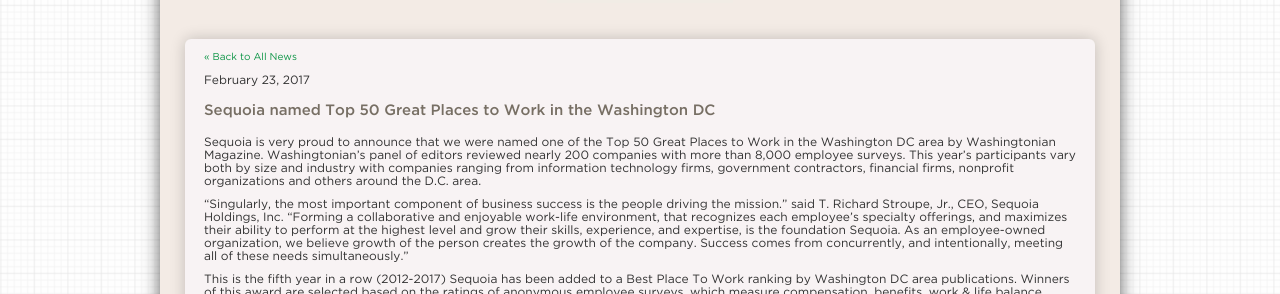
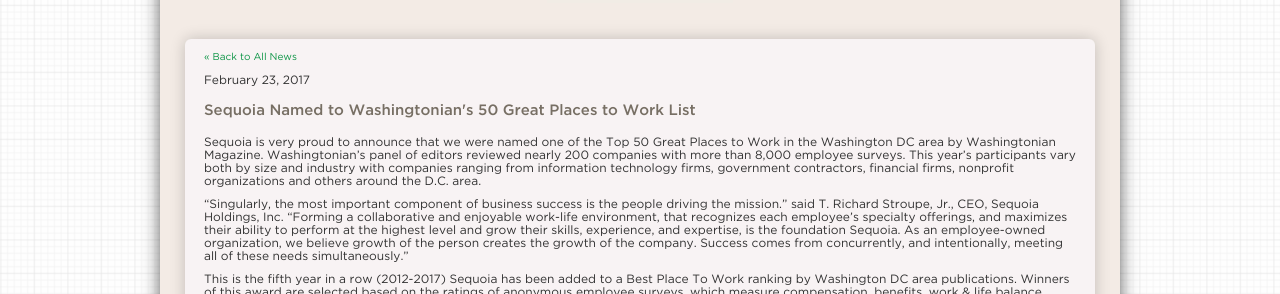
Before and after one commit to sequoiainc/www.sequoiainc.com, a Jekyll site: the page built from _news/2017-02-23-sequoia-named-top-50-great-places-to-work.md, in a window 1280 px wide. Shown: the part 230-524 px from the top of the page. Built offline with Jekyll 4.4.1, drawn with Linux system fonts in a browser that asks for light colours.

Commit message:
Update 2017-02-23-sequoia-named-top-50-great-places-to-work.md

```diff
--- a/_news/2017-02-23-sequoia-named-top-50-great-places-to-work.md
+++ b/_news/2017-02-23-sequoia-named-top-50-great-places-to-work.md
@@ -1,5 +1,5 @@
 ---
-title: Sequoia named Top 50 Great Places to Work in the Washington DC
+title: Sequoia Named to Washingtonian's 50 Great Places to Work List
 date: 2017-02-23
 ---
 Sequoia is very proud to announce that we were named one of the Top 50 Great Places to Work in the Washington DC area by Washingtonian Magazine.  Washingtonian's panel of editors reviewed nearly 200 companies with more than 8,000 employee surveys. This year's participants vary both by size and industry with companies ranging from information technology firms, government contractors, financial firms, nonprofit organizations and others around the D.C. area.
```
